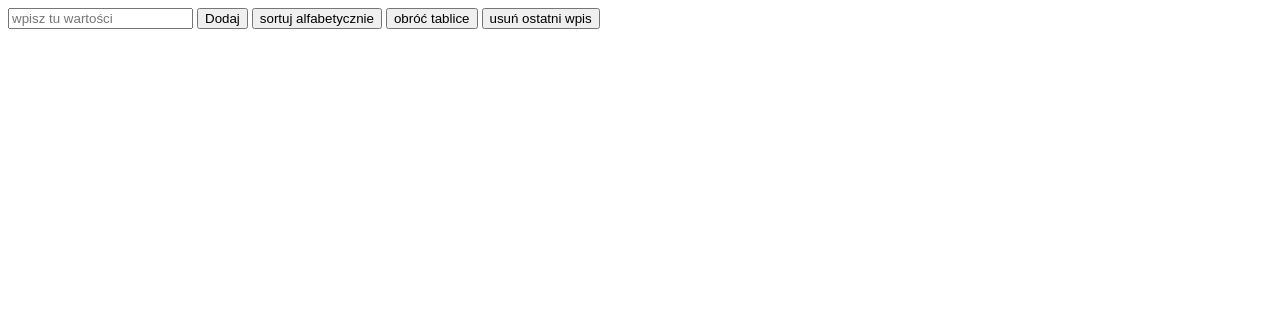
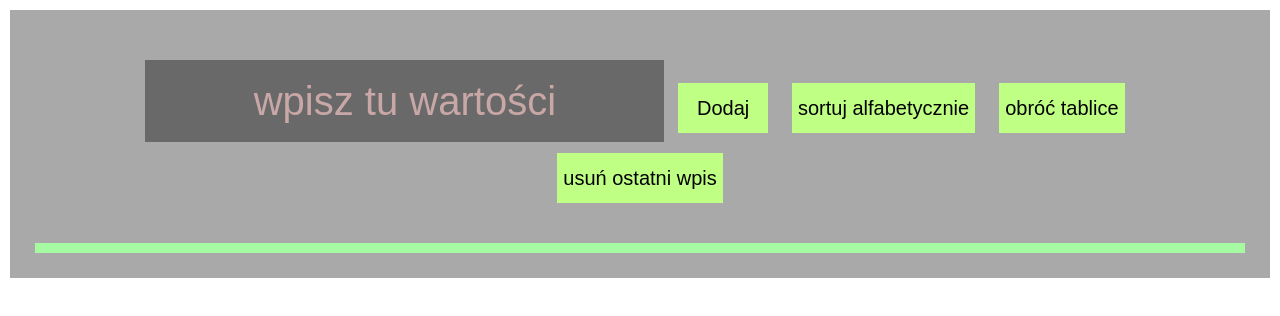
Before and after one commit to Marek1020/NAUKA, a plain HTML site: page Tablica/index.html in a window 1280 px wide. Drawn offline with Linux system fonts and the light colour scheme.

Commit message:
tablica style

```diff
--- a/Tablica/index.html
+++ b/Tablica/index.html
@@ -4,6 +4,9 @@
     <meta charset="UTF-8">
     <meta name="viewport" content="width=device-width, initial-scale=1.0">
     <title>Document</title>
+    <link rel="stylesheet" type="text/css" href="style.css">
+
+
 </head>
 <body>
 
--- a/Tablica/script.js
+++ b/Tablica/script.js
@@ -15,7 +15,9 @@ const readValue = () =>{
 const printTab = (data) => {
     clear();
     data.forEach((element, key) =>{
-        values.innerHTML += `<div class="content" ><div>${key+1} </div><span>${element}</span><button onclick="rmData(${key})">X</button></div>`;
+        //values.innerHTML +=`<div class="content" ><div>${key+1} </div><span>${element}</span><button onclick="rmData(${key}")>X</button></div>`
+        values.innerHTML += `<div class="content" ><div>${key+1} </div><span>${element}</span><button onclick="rmData(${key})">X</button><br/></div>`;
+
     });
     resetValue();
 }
--- /dev/null
+++ b/Tablica/style.css
@@ -0,0 +1,58 @@
+body{
+    margin: 0;
+    padding: 0;
+}
+.container{
+    text-align: center;
+    padding: 20px;
+    background-color: darkgray;
+}
+
+.button {
+    background-color: rgb(191, 255, 132);
+    border: 0;
+    min-width: 7vw;
+    min-height: 50px;
+    font-size: 20px;
+    display: inline-block;
+    margin: 10px;
+
+
+}
+
+input{
+    background-color: rgb(105, 105, 105);
+    border: 0;
+    min-width: 40vw;
+    text-align: center;
+    color: white;
+    min-height: 80px;
+    font-size: 40px;
+
+}
+
+input::placeholder{
+    color: rgb(201, 167, 167);
+}
+
+
+
+span{
+    max-width: 80vw;
+}
+
+div{
+    padding: 20px;
+    margin: 10px;
+    color: blacka;
+}
+.content {
+    display: flex;
+    justify-content: space-between;
+    align-items: center;
+    padding: 5px;
+    margin: 5px;
+    background: rgb(165, 250, 162);
+    word-wrap: break-word;
+    white-space: normal;
+}
```
